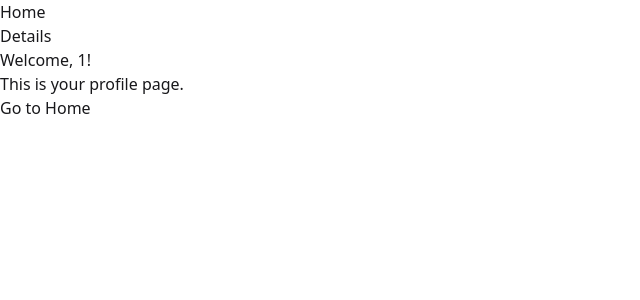
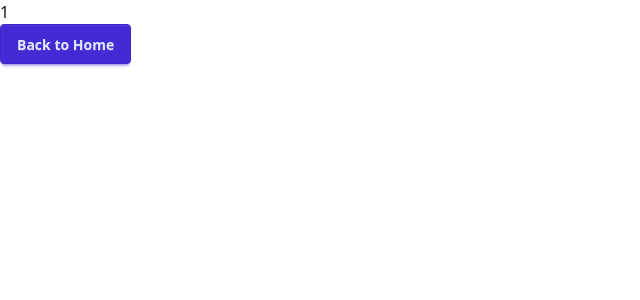
Before and after one commit to Timineri/Blog-Application, a React (Vite) app: page /details/1 in a window 1280 px wide. Shown: the top 300 px of the page, without its empty margins (0-640 px from the left). Built offline with nearby package versions, Linux system fonts and the light colour scheme.

Commit message:
Finishing touches to the details page.

```diff
--- a/src/App.jsx
+++ b/src/App.jsx
@@ -9,11 +9,11 @@ export default function App() {
 
   return (
     <>
-      <NavBar/>
+      {/* <NavBar/> */}
       <Routes>
         <Route path ="/" element={<Home/>}/>
         {/* <Route path ="/details" element={<Details/>}/> */}
-        <Route path="/details/:id" element={<Details />} />
+        <Route path="/details/:body" element={<Details />} />
         <Route path="*" element={<ErrorPage />} />
       </Routes>
     </>
--- a/src/Detail.jsx
+++ b/src/Detail.jsx
@@ -12,13 +12,12 @@ function Details() {
     navigate("/");
   };
 
-  const { id } = useParams();
+  const { body } = useParams();
   return (
     <div>
-      <h2>Welcome, {id}!</h2>
-      <p>This is your profile page.</p>
+      <h2>{body}</h2>
 
-      <button onClick={goHome}>Go to Home</button>
+      <button class="btn btn-primary" onClick={goHome}>Back to Home</button>
     </div>
   );
 }
--- a/src/Home.jsx
+++ b/src/Home.jsx
@@ -22,10 +22,10 @@ const Home = () => {
         <div key={post.id} class="card w-96 bg-base-100 card-xl shadow-sm">
           <div class="card-body">
             <h2 class="card-title">{post.title}</h2>
-            <p>{post.body.slice(0, 100)}...</p>
+            <p>{post.body.slice(0, 50)}...</p>
             <div class="justify-end card-actions">
 
-                <button class="btn btn-primary" onClick={()=> navigate(`/details/${post.id}`)}>Read more</button>
+                <button class="btn btn-primary" onClick={()=> navigate(`/details/${post.body}`)}>Read more</button>
 
             </div>
           </div>
```
